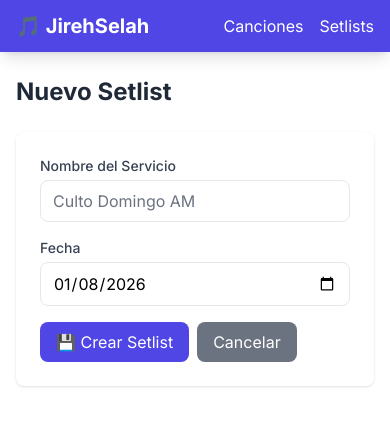
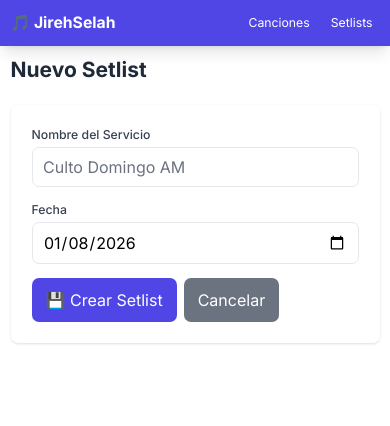
Before and after one commit to MarianaCO7/Cancionero-Jireh, a Next.js app: page /setlists/nuevo in a window 390 px wide. Shown: the top 426 px of the page. Built offline with nearby package versions, Linux system fonts and the light colour scheme; no server answers.

Commit message:
feat: PWA improvements, secure RLS policies, mobile optimization

```diff
--- a/src/app/canciones/[id]/page.tsx
+++ b/src/app/canciones/[id]/page.tsx
@@ -159,16 +159,9 @@ export default function SongPage() {
   }
 
   async function handleDelete() {
-    if (!song || !confirm('¿Estás seguro de eliminar esta canción?')) return
-
-    const { error } = await supabase
-      .from('songs')
-      .delete()
-      .eq('id', song.id)
-
-    if (!error) {
-      router.push('/')
-    }
+    // Las canciones no pueden ser eliminadas para prevenir pérdida de datos
+    // En su lugar, hay que contactar al administrador
+    alert('Las canciones no pueden ser eliminadas para proteger los datos.\n\nSi necesitas eliminar una canción, contacta al administrador.')
   }
 
   if (loading) {
--- a/src/app/globals.css
+++ b/src/app/globals.css
@@ -7,24 +7,65 @@
   --foreground: #000000;
 }
 
+html {
+  font-size: 16px;
+  scroll-behavior: smooth;
+}
+
+@media (max-width: 640px) {
+  html {
+    font-size: 14px;
+  }
+}
+
 body {
   color: var(--foreground);
   background: var(--background);
   font-family: Arial, Helvetica, sans-serif;
+  -webkit-touch-callout: none;
+  -webkit-user-select: none;
+  user-select: none;
+  /* Evitar zoom no intencional */
+  -webkit-font-smoothing: antialiased;
+  -moz-osx-font-smoothing: grayscale;
+}
+
+/* Permitir selección en áreas editables */
+textarea, input[type="text"] {
+  user-select: text;
+  -webkit-user-select: text;
 }
 
 /* Forzar texto negro en todos los inputs */
 input, textarea, select {
   color: #000000 !important;
   background-color: #ffffff !important;
+  font-size: 16px; /* Evitar zoom en iOS */
 }
 
 input::placeholder, textarea::placeholder {
   color: #6b7280 !important;
 }
 
+/* Mejoras para mobile */
+button {
+  min-height: 44px; /* Touch target accesible */
+  font-size: 16px; /* Evitar zoom en iOS */
+}
+
+a {
+  -webkit-tap-highlight-color: rgba(0, 0, 0, 0.1);
+}
+
 @layer utilities {
   .text-balance {
     text-wrap: balance;
   }
+
+  .safe-area {
+    padding-left: max(1rem, env(safe-area-inset-left));
+    padding-right: max(1rem, env(safe-area-inset-right));
+    padding-top: max(1rem, env(safe-area-inset-top));
+    padding-bottom: max(1rem, env(safe-area-inset-bottom));
+  }
 }
--- a/src/app/layout.tsx
+++ b/src/app/layout.tsx
@@ -7,8 +7,14 @@ const inter = Inter({ subsets: ['latin'] })
 
 export const metadata: Metadata = {
   title: 'JirehSelah - Cancionero',
-  description: 'Cancionero inteligente para la congregación Jireh',
+  description: 'Cancionero inteligente para la congregación Jireh con transposición, metrónomo y setlists',
   manifest: '/manifest.json',
+  viewport: 'width=device-width, initial-scale=1, maximum-scale=1, user-scalable=no',
+  appleWebApp: {
+    capable: true,
+    statusBarStyle: 'black-translucent',
+    title: 'JirehSelah'
+  }
 }
 
 export default function RootLayout({
@@ -23,22 +29,22 @@ export default function RootLayout({
         <meta name="theme-color" content="#4f46e5" />
       </head>
       <body className={inter.className}>
-        <nav className="bg-indigo-600 text-white shadow-lg">
-          <div className="max-w-4xl mx-auto px-4 py-3 flex items-center justify-between">
-            <Link href="/" className="text-xl font-bold">
+        <nav className="bg-indigo-600 text-white shadow-lg sticky top-0 z-50">
+          <div className="max-w-4xl mx-auto px-3 py-3 flex items-center justify-between gap-4">
+            <Link href="/" className="text-lg md:text-xl font-bold flex-shrink-0">
               🎵 JirehSelah
             </Link>
-            <div className="flex gap-4">
-              <Link href="/" className="hover:text-indigo-200 transition">
+            <div className="flex gap-2 md:gap-4 text-sm md:text-base flex-wrap justify-end">
+              <Link href="/" className="hover:text-indigo-200 transition px-2 py-1 rounded">
                 Canciones
               </Link>
-              <Link href="/setlists" className="hover:text-indigo-200 transition">
+              <Link href="/setlists" className="hover:text-indigo-200 transition px-2 py-1 rounded">
                 Setlists
               </Link>
             </div>
           </div>
         </nav>
-        <main className="max-w-4xl mx-auto px-4 py-6">
+        <main className="max-w-4xl mx-auto px-3 md:px-4 py-3 md:py-6 pb-20">
           {children}
         </main>
       </body>
--- a/src/app/setlists/[id]/page.tsx
+++ b/src/app/setlists/[id]/page.tsx
@@ -55,8 +55,19 @@ export default function SetlistPage() {
   }
 
   async function removeSongFromSetlist(id: string) {
+    // No eliminar del todo, solo mostrar confirmación
+    if (!confirm('¿Quitar esta canción del setlist?')) return
+
+    // Intentar eliminar - si falla por RLS, mostrar mensaje amigable
     const { error } = await supabase.from('setlist_songs').delete().eq('id', id)
-    if (!error) loadData()
+
+    if (error) {
+      alert('Las canciones están protegidas contra eliminación accidental.\n\nLa lista ha sido reordenada localmente - recarga si no funciona.')
+      // Recargar para sincronizar
+      loadData()
+    } else {
+      loadData()
+    }
   }
 
   // Toggle enganche
@@ -152,10 +163,15 @@ export default function SetlistPage() {
   }
 
   async function handleDelete() {
-    if (!confirm('¿Eliminar este setlist?')) return
-    await supabase.from('setlist_songs').delete().eq('setlist_id', params.id)
-    await supabase.from('setlists').delete().eq('id', params.id)
-    router.push('/setlists')
+    if (!confirm('¿Eliminar este setlist? Los datos están protegidos.')) return
+
+    try {
+      await supabase.from('setlist_songs').delete().eq('setlist_id', params.id)
+      await supabase.from('setlists').delete().eq('id', params.id)
+      router.push('/setlists')
+    } catch {
+      alert('Los datos están protegidos contra eliminación.\n\nContacta al administrador si necesitas eliminar este setlist.')
+    }
   }
 
   const songsNotInSetlist = allSongs.filter(
--- a/src/components/SongViewer.tsx
+++ b/src/components/SongViewer.tsx
@@ -115,8 +115,8 @@ export default function SongViewer({ content, originalKey, transposeSemitones }:
 
           elements.push(
             <div key={`inline-${i}`} className="mb-4">
-              <div className="text-indigo-600 font-bold font-mono whitespace-pre" style={{ fontSize: '0.9em' }}>{chordLine}</div>
-              <div className="font-mono whitespace-pre" style={{ color: '#111827' }}>{cleanLine}</div>
+              <div className="text-indigo-600 font-bold font-mono whitespace-pre text-xs md:text-sm" style={{ minHeight: '1.2em' }}>{chordLine}</div>
+              <div className="font-mono whitespace-pre text-sm md:text-base" style={{ color: '#111827' }}>{cleanLine}</div>
             </div>
           )
         } else {
@@ -134,14 +134,14 @@ export default function SongViewer({ content, originalKey, transposeSemitones }:
         if (nextLine && !isChordLine(nextLine) && nextLine.trim() !== '') {
           elements.push(
             <div key={`pair-${i}`} className="mb-4">
-              <div className="text-indigo-600 font-bold font-mono whitespace-pre" style={{ fontSize: '0.9em' }}>{chordLine}</div>
-              <div className="font-mono whitespace-pre" style={{ color: '#111827' }}>{nextLine}</div>
+              <div className="text-indigo-600 font-bold font-mono whitespace-pre text-xs md:text-sm" style={{ minHeight: '1.2em' }}>{chordLine}</div>
+              <div className="font-mono whitespace-pre text-sm md:text-base" style={{ color: '#111827' }}>{nextLine}</div>
             </div>
           )
           i += 2
         } else {
           elements.push(
-            <div key={`chords-${i}`} className="text-indigo-600 font-bold font-mono whitespace-pre mb-2" style={{ fontSize: '0.9em' }}>{chordLine}</div>
+            <div key={`chords-${i}`} className="text-indigo-600 font-bold font-mono whitespace-pre mb-2 text-xs md:text-sm" style={{ minHeight: '1.2em' }}>{chordLine}</div>
           )
           i++
         }
@@ -150,7 +150,7 @@ export default function SongViewer({ content, originalKey, transposeSemitones }:
 
       // Línea normal de texto
       elements.push(
-        <div key={`line-${i}`} className="mb-1 whitespace-pre font-mono" style={{ color: '#111827' }}>{line}</div>
+        <div key={`line-${i}`} className="mb-1 whitespace-pre font-mono text-sm md:text-base" style={{ color: '#111827' }}>{line}</div>
       )
       i++
     }
@@ -162,13 +162,13 @@ export default function SongViewer({ content, originalKey, transposeSemitones }:
 
   return (
     <div className="song-viewer">
-      <div className="mb-4 text-sm text-gray-700">
+      <div className="mb-4 text-xs md:text-sm text-gray-700">
         Tonalidad actual: <span className="font-bold text-indigo-700">{currentKey}</span>
         {transposeSemitones !== 0 && (
           <span className="ml-2 text-gray-500">(Original: {originalKey})</span>
         )}
       </div>
-      <div className="leading-relaxed">
+      <div className="leading-relaxed text-sm md:text-base">
         {renderedContent}
       </div>
     </div>
```
Also changed, not shown: public/manifest.json, public/sw.js, 1 other file (tests, documents, lock files or other folders).
